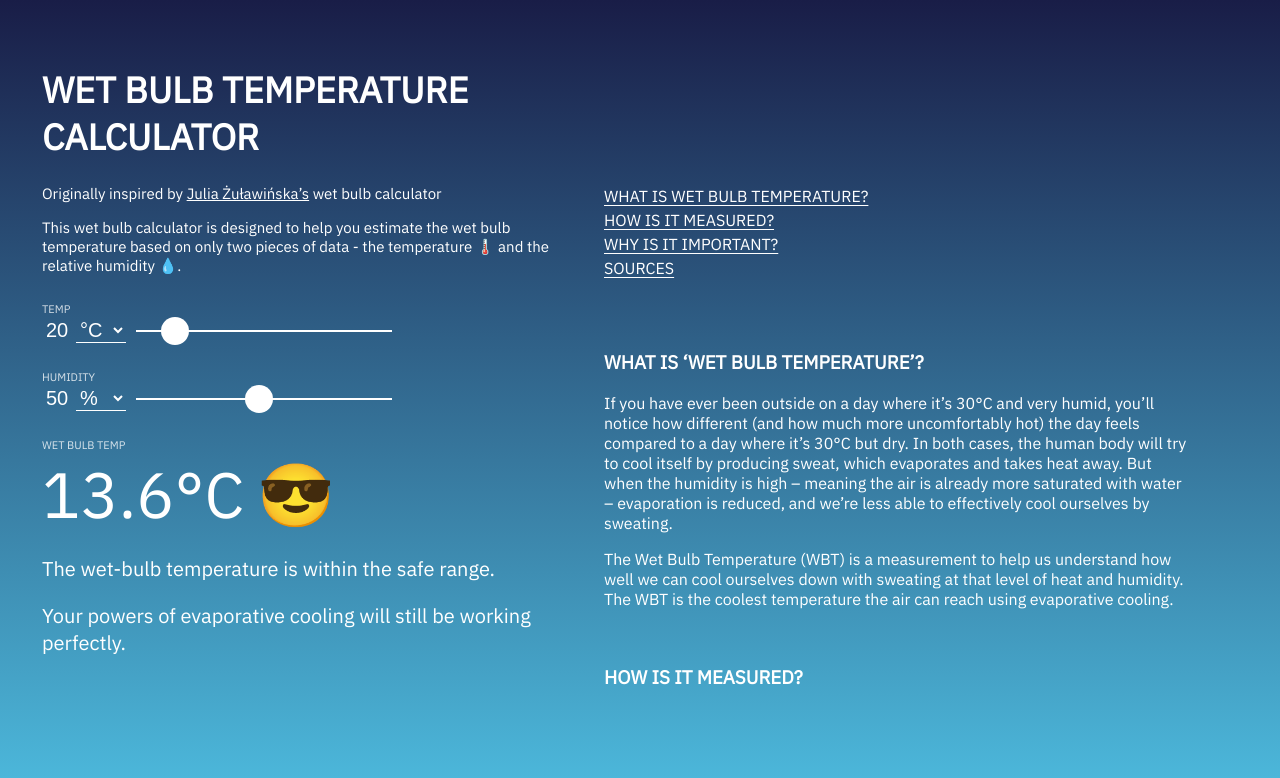
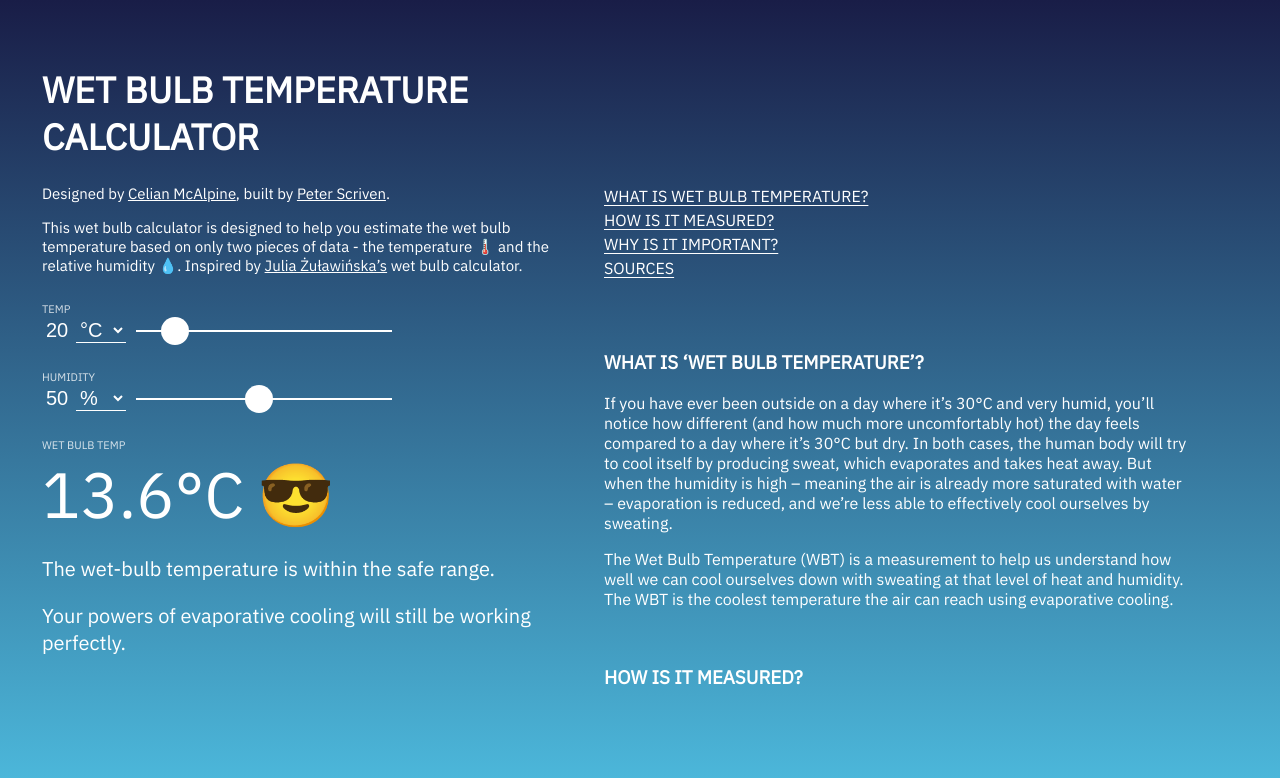
Before and after one commit to pjpscriv/wet-bulb-calculator, an Angular app: page / in a window 1280 px wide. Shown: the top 778 px of the page. Built offline with nearby package versions, Linux system fonts and the light colour scheme.

Commit message:
Add credits

```diff
--- a/src/app/app.component.html
+++ b/src/app/app.component.html
@@ -8,8 +8,14 @@
   <div class="wet-bulb__header">
     <h1>WET BULB TEMPERATURE CALCULATOR</h1>
     <div class="wet-bulb__header-subtitle">
-      <p>Originally inspired by <a target="_blank" href="https://www.omnicalculator.com/physics/wet-bulb">Julia Żuławińska’s</a> wet bulb calculator</p>
-      <p>This wet bulb calculator is designed to help you estimate the wet bulb temperature based on only two pieces of data - the temperature 🌡️ and the relative humidity 💧.</p>
+      <p>Designed by <a href="https://celiamcalpine.com">Celian McAlpine</a>, built by <a href="https://pjpscriv.com">Peter Scriven</a>.</p>
+      <p>
+        This wet bulb calculator is designed to help you estimate the wet bulb
+        temperature based on only two pieces of data - the temperature 🌡️ and
+        the relative humidity 💧. Inspired by
+        <a target="_blank" href="https://www.omnicalculator.com/physics/wet-bulb">Julia Żuławińska’s</a>
+        wet bulb calculator.
+      </p>
     </div>
   </div>
 
```
